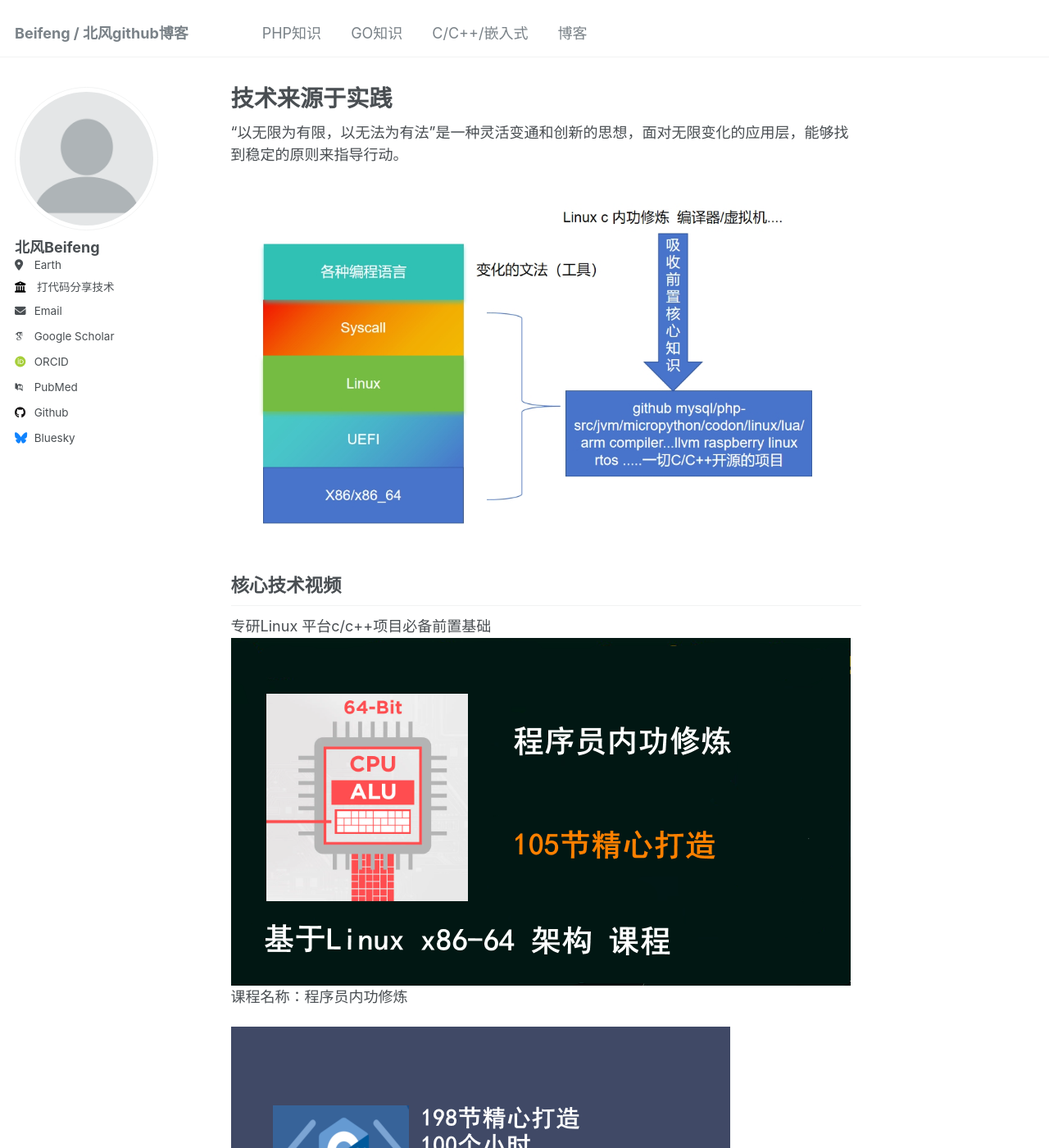
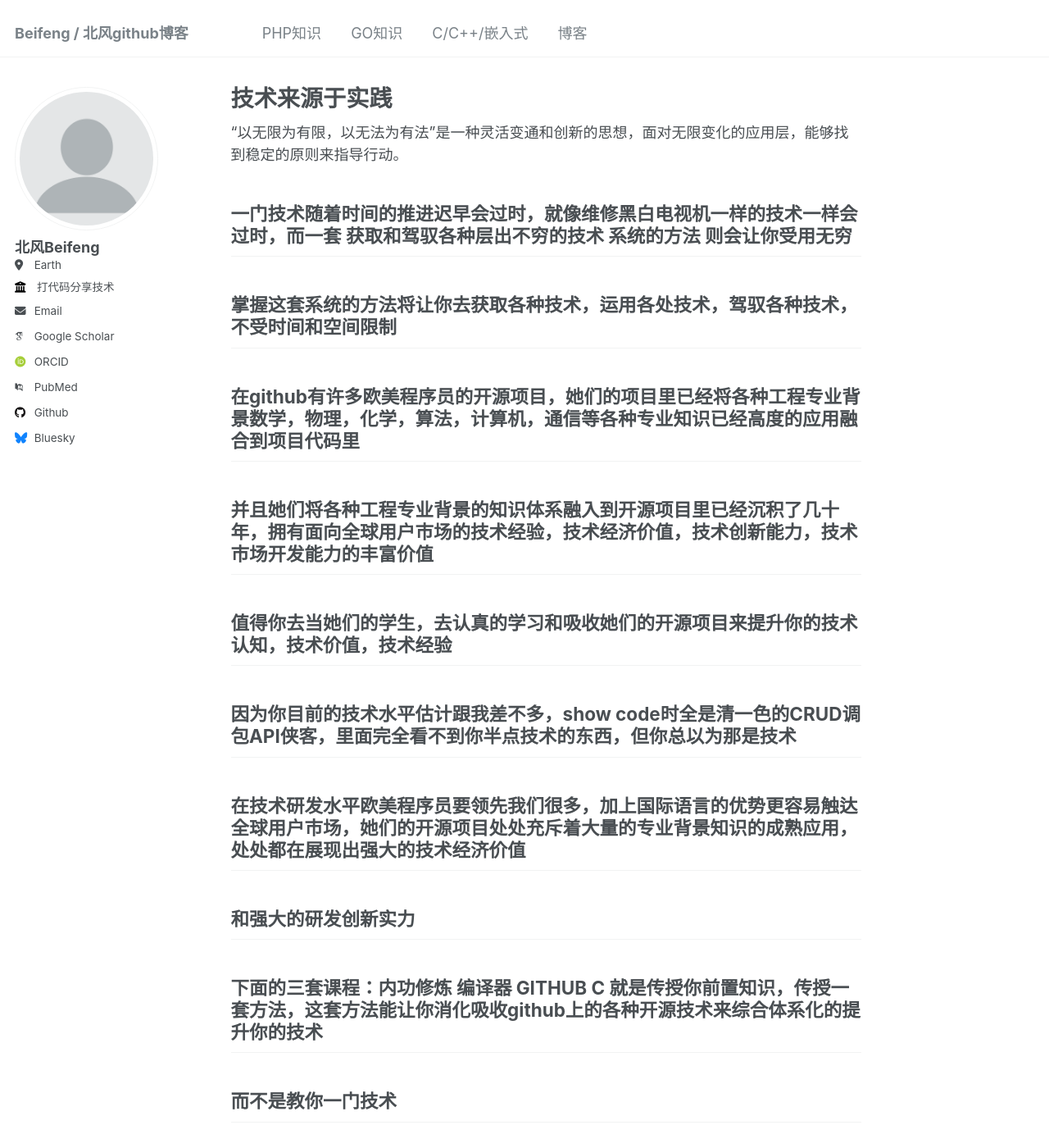
Before and after one commit to beifengisnil/beifengisnil.github.io, a Jekyll site: the page built from _pages/about.md, in a window 1280 px wide and 1400 px high. Shown: the whole window at 82% size. Built offline with Jekyll 4.4.1, drawn with Linux system fonts in a browser that asks for light colours; some web fonts are replaced.

Commit message:
Update about.md

```diff
--- a/_pages/about.md
+++ b/_pages/about.md
@@ -8,6 +8,17 @@ redirect_from:
 ---
 
 “以无限为有限，以无法为有法”是一种灵活变通和创新的思想，面对无限变化的应用层，能够找到稳定的原则来指导行动。
+## 一门技术随着时间的推进迟早会过时，就像维修黑白电视机一样的技术一样会过时，而一套  获取和驾驭各种层出不穷的技术  系统的方法  则会让你受用无穷
+## 掌握这套系统的方法将让你去获取各种技术，运用各处技术，驾驭各种技术，不受时间和空间限制
+## 在github有许多欧美程序员的开源项目，她们的项目里已经将各种工程专业背景数学，物理，化学，算法，计算机，通信等各种专业知识已经高度的应用融合到项目代码里
+## 并且她们将各种工程专业背景的知识体系融入到开源项目里已经沉积了几十年，拥有面向全球用户市场的技术经验，技术经济价值，技术创新能力，技术市场开发能力的丰富价值
+## 值得你去当她们的学生，去认真的学习和吸收她们的开源项目来提升你的技术认知，技术价值，技术经验
+## 因为你目前的技术水平估计跟我差不多，show code时全是清一色的CRUD调包API侠客，里面完全看不到你半点技术的东西，但你总以为那是技术
+## 在技术研发水平欧美程序员要领先我们很多，加上国际语言的优势更容易触达全球用户市场，她们的开源项目处处充斥着大量的专业背景知识的成熟应用，处处都在展现出强大的技术经济价值
+## 和强大的研发创新实力
+## 下面的三套课程：内功修炼 编译器  GITHUB C 就是传授你前置知识，传授一套方法，这套方法能让你消化吸收github上的各种开源技术来综合体系化的提升你的技术
+## 而不是教你一门技术
+
 ![技术架构图](https://beifengisnil.github.io/images/base.png)
 ## 核心技术视频
 专研Linux 平台c/c++项目必备前置基础
```
